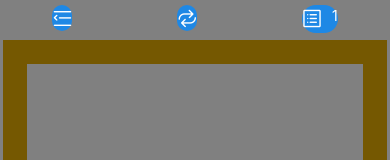
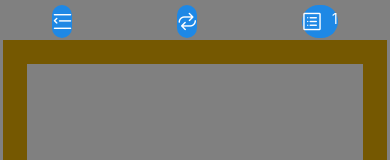
Before and after one commit to hupiat/go-bobby, a React Native app in the folder GoBobby/: screen / in a window 390 px wide. Both pictures are taken after a click on the button "PLAY". Shown: the top 160 px of the page. Built offline with nearby package versions, Linux system fonts and the light colour scheme.

Commit message:
fixed CustomButton style

```diff
--- a/GoBobby/src/graphics/CustomButton.tsx
+++ b/GoBobby/src/graphics/CustomButton.tsx
@@ -11,7 +11,8 @@
        <TouchableOpacity onPress={onPress} >
         <View style={{
             backgroundColor: "#1E88E5",
-            padding: "5%",
+            paddingHorizontal: "5%",
+            paddingVertical: 5,
             display: "flex",
             flexDirection: "row",
             justifyContent: "center",
```
